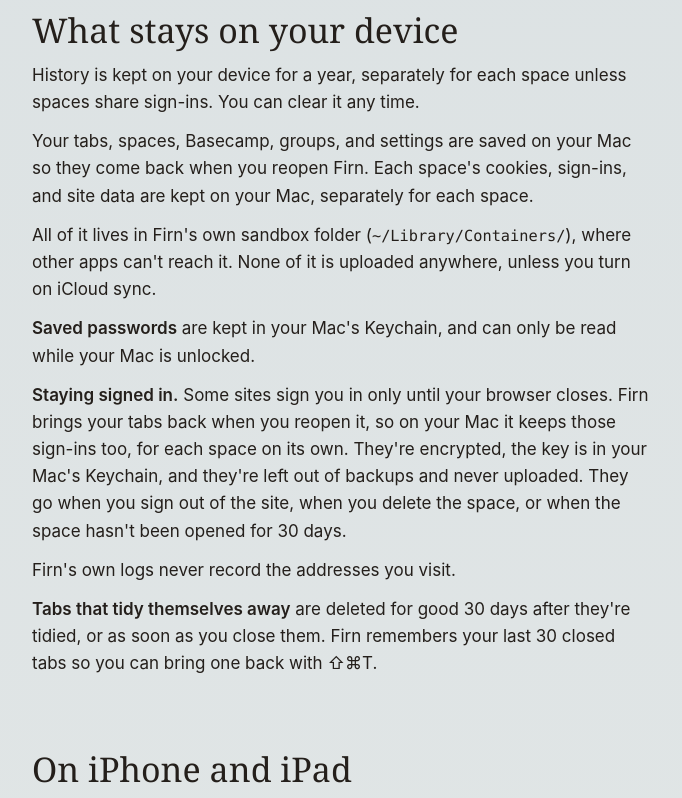
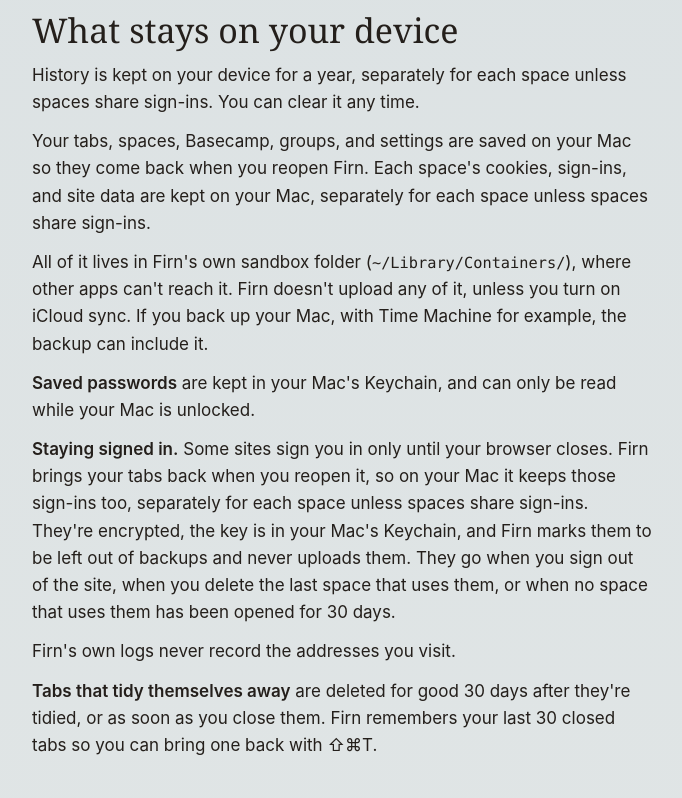
Before and after one commit to dwurgy/firn-site, a plain HTML site: page public/privacy.html in a window 1280 px wide. Shown: the part 2880-3678 px from the top of the page, without its empty margins (264-946 px from the left). Drawn offline with Linux system fonts and the light colour scheme; a web font is replaced by a local one.

Commit message:
Privacy: shared sign-ins, Keychain keys, and Mac backups
David's corrections: 'Staying signed in' now covers spaces that share
sign-ins and says Firn marks them to be left out of backups; the sandbox
list names both Keychain keys; 'What stays on your device' says a Mac
backup such as Time Machine can include Firn's folder; each space's
cookies, sign-ins, and site data are separate unless spaces share sign-ins.

Co-Authored-By: Claude Opus 5.5 <noreply@anthropic.com>
Claude-Session: https://claude.ai/code/session_01Mwbk44pV8FnuacFMxZumEU

```diff
--- a/public/privacy.html
+++ b/public/privacy.html
@@ -81,10 +81,10 @@
 
 <h2>What stays on your device</h2>
 <p>History is kept on your device for a year, separately for each space unless spaces share sign-ins. You can clear it any time.</p>
-<p>Your tabs, spaces, Basecamp, groups, and settings are saved on your Mac so they come back when you reopen Firn. Each space's cookies, sign-ins, and site data are kept on your Mac, separately for each space.</p>
-<p>All of it lives in Firn's own sandbox folder (<code>~/Library/Containers/</code>), where other apps can't reach it. None of it is uploaded anywhere, unless you turn on iCloud sync.</p>
+<p>Your tabs, spaces, Basecamp, groups, and settings are saved on your Mac so they come back when you reopen Firn. Each space's cookies, sign-ins, and site data are kept on your Mac, separately for each space unless spaces share sign-ins.</p>
+<p>All of it lives in Firn's own sandbox folder (<code>~/Library/Containers/</code>), where other apps can't reach it. Firn doesn't upload any of it, unless you turn on iCloud sync. If you back up your Mac, with Time Machine for example, the backup can include it.</p>
 <p><strong>Saved passwords</strong> are kept in your Mac's Keychain, and can only be read while your Mac is unlocked.</p>
-<p><strong>Staying signed in.</strong> Some sites sign you in only until your browser closes. Firn brings your tabs back when you reopen it, so on your Mac it keeps those sign-ins too, for each space on its own. They're encrypted, the key is in your Mac's Keychain, and they're left out of backups and never uploaded. They go when you sign out of the site, when you delete the space, or when the space hasn't been opened for 30 days.</p>
+<p><strong>Staying signed in.</strong> Some sites sign you in only until your browser closes. Firn brings your tabs back when you reopen it, so on your Mac it keeps those sign-ins too, separately for each space unless spaces share sign-ins. They're encrypted, the key is in your Mac's Keychain, and Firn marks them to be left out of backups and never uploads them. They go when you sign out of the site, when you delete the last space that uses them, or when no space that uses them has been opened for 30 days.</p>
 <p>Firn's own logs never record the addresses you visit.</p>
 <p><strong>Tabs that tidy themselves away</strong> are deleted for good 30 days after they're tidied, or as soon as you close them. Firn remembers your last 30 closed tabs so you can bring one back with ⇧⌘T.</p>
 
@@ -105,7 +105,7 @@
 <li>printing</li>
 <li>your own iCloud, only if you turn on sync</li>
 <li>macOS's Safe Browsing service, for scam warnings</li>
-<li>its own place in your Keychain, for saved passwords</li>
+<li>its own place in your Keychain, for saved passwords, the key that protects your sign-ins, and, if you turn on iCloud sync, the key that protects what you sync</li>
 <li>Arc's list of spaces and tabs, read only, when you bring them over from Arc</li>
 <li>Firn's updater, which puts a new version in place</li></ul>
 <p>Nothing else on your Mac is open to it. Every web page is treated as untrusted, and Firn's own helpers inside pages run walled off from the page itself, so a site can't reach into Firn.</p>
```
